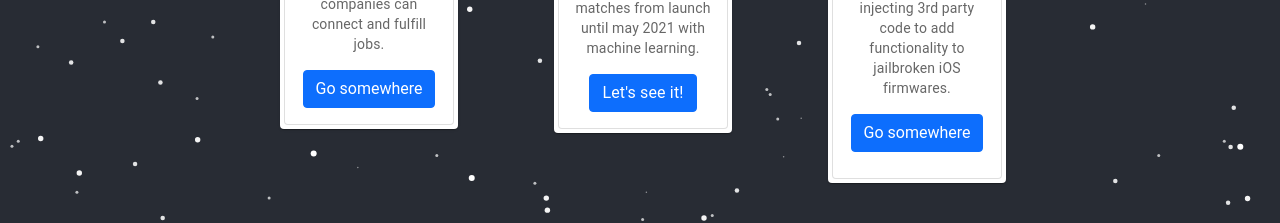
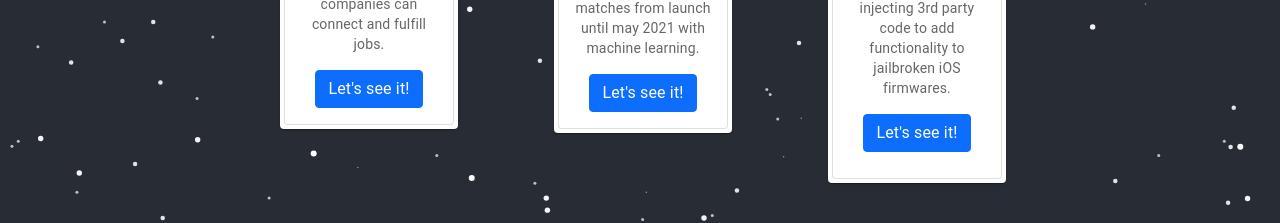
Before and after one commit to dhaliwalg/dhaliwalg.github.io, a React (Create React App) app in the folder portfolio/: page /projects in a window 1280 px wide. Shown: the part 441-664 px from the top of the page. Built offline with nearby package versions, Linux system fonts and the light colour scheme.

Commit message:
Update Projects.js

```diff
--- a/portfolio/src/pages/Projects.js
+++ b/portfolio/src/pages/Projects.js
@@ -31,7 +31,7 @@ class Classes extends Component {
                     <Card.Text>
                       an android application similar to fiverr, where students and companies can connect and fulfill jobs.
                     </Card.Text>
-                    <Button variant="primary">Go somewhere</Button>
+                    <Button href="https://github.com/MichaelG922/Smarternships" variant="primary">Let's see it!</Button>
                   </Card.Body>
                 </Card>
               </Item>
@@ -61,7 +61,7 @@ class Classes extends Component {
                     <Card.Text>
                       a personal passion for reverse-engineering and injecting 3rd party code to add functionality to jailbroken iOS firmwares.
                     </Card.Text>
-                    <Button variant="primary">Go somewhere</Button>
+                    <Button href="https://github.com/dhaliwalg/tweaks" variant="primary">Let's see it!</Button>
                   </Card.Body>
                 </Card>
               </Item>
```
